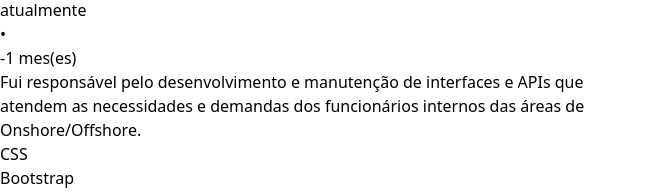
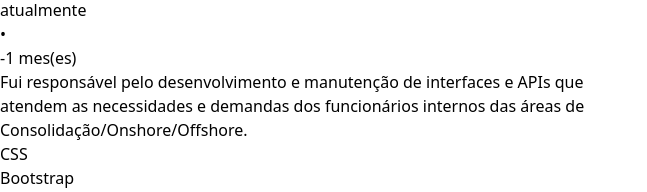
Before and after one commit to marco-carvalho/resume, a Vue app: page / in a window 1280 px wide. Shown: the part 266-458 px from the top of the page, without its empty margins (0-647 px from the left). Built offline with nearby package versions, Linux system fonts and the light colour scheme.

Commit message:
update current experience

```diff
--- a/src/App.vue
+++ b/src/App.vue
@@ -62,7 +62,7 @@ export default {
           position: "Analista de Desenvolvimento Web",
           from: this.$moment("20190601"),
           to: null,
-          description: "Fui responsável pelo desenvolvimento e manutenção de interfaces e APIs que atendem as necessidades e demandas dos funcionários internos das áreas de Onshore/Offshore.",
+          description: "Fui responsável pelo desenvolvimento e manutenção de interfaces e APIs que atendem as necessidades e demandas dos funcionários internos das áreas de Consolidação/Onshore/Offshore.",
           tecnologies: [
             {name: "CSS", subtecnologies: ["Bootstrap", "Tailwind"]},
             {name: "Javascript", subtecnologies: ["React"]},
```
